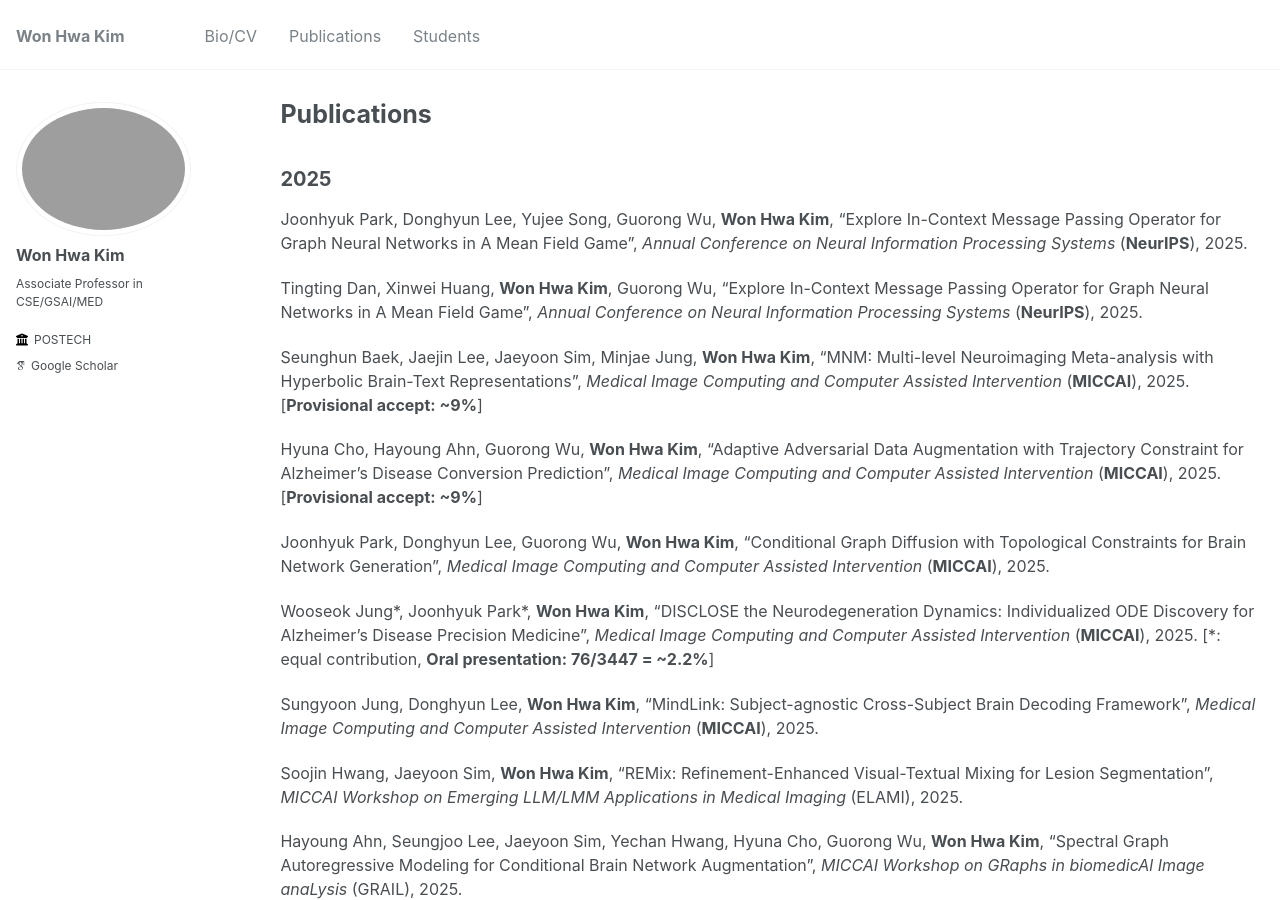
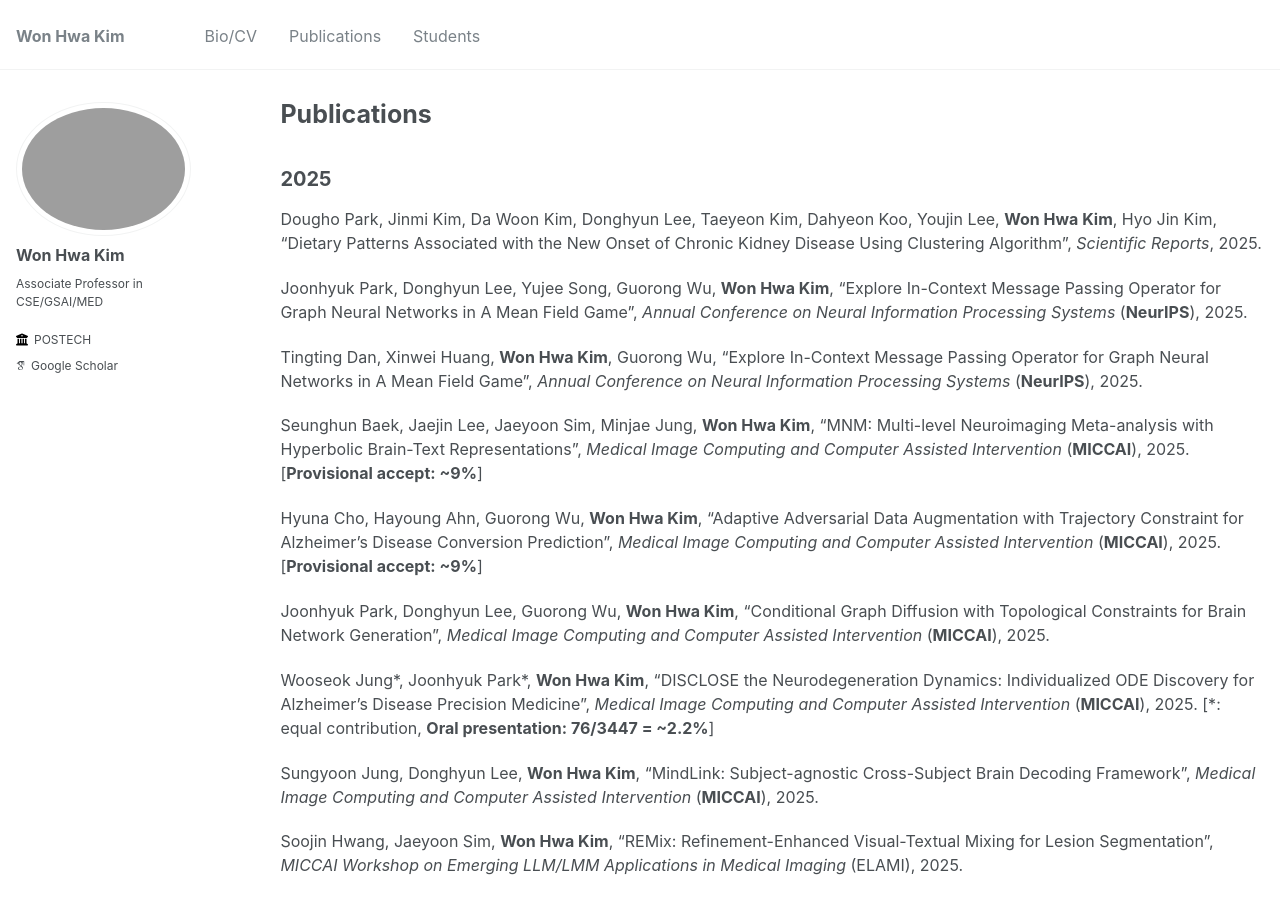
Before and after one commit to wwplato/wwplato.github.io, a Jekyll site: the page built from _pages/publications.md, in a window 1280 px wide and 900 px high. Built offline with Jekyll 4.4.1, drawn with Linux system fonts in a browser that asks for light colours; some web fonts are replaced.

Commit message:
Update publications.md

```diff
--- a/_pages/publications.md
+++ b/_pages/publications.md
@@ -7,6 +7,8 @@ author_profile: true
 
 2025
 ------
+
+Dougho Park, Jinmi Kim, Da Woon Kim, Donghyun Lee, Taeyeon Kim, Dahyeon Koo, Youjin Lee, **Won Hwa Kim**, Hyo Jin Kim, "Dietary Patterns Associated with the New Onset of Chronic Kidney Disease Using Clustering Algorithm", *Scientific Reports*, 2025.
 
 Joonhyuk Park, Donghyun Lee, Yujee Song, Guorong Wu, **Won Hwa Kim**, "Explore In-Context Message Passing Operator for Graph Neural Networks in A Mean Field Game", *Annual Conference on Neural Information Processing Systems* (**NeurIPS**), 2025.
 
```
